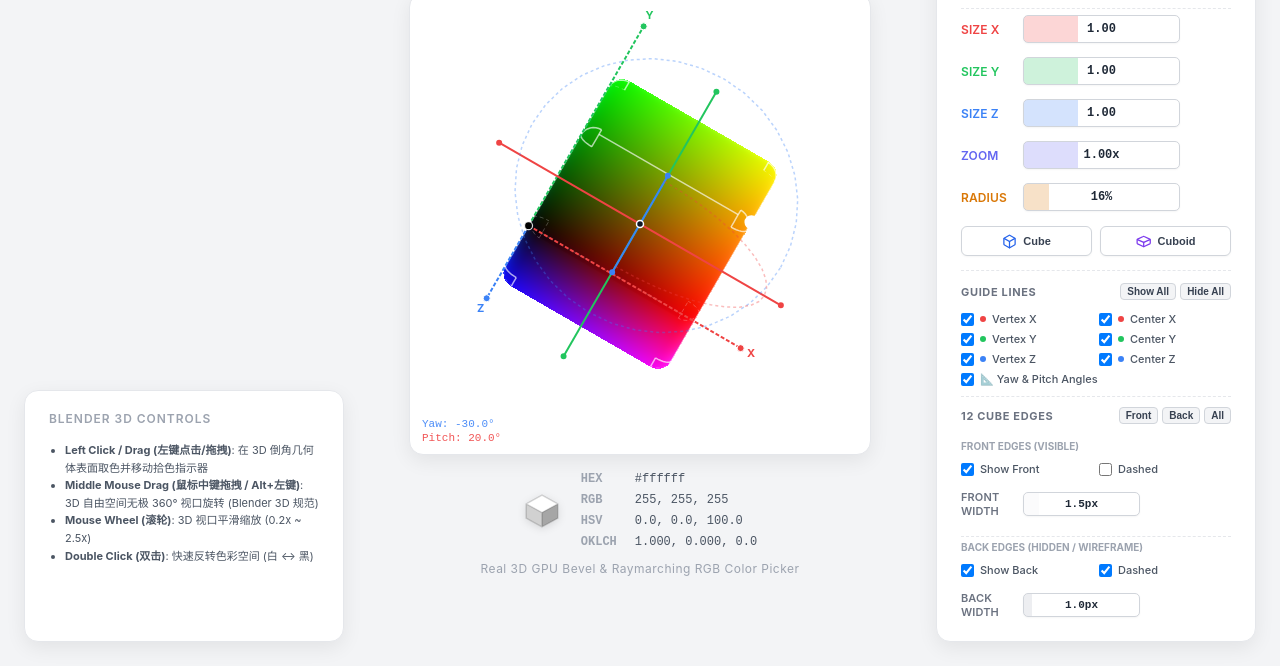
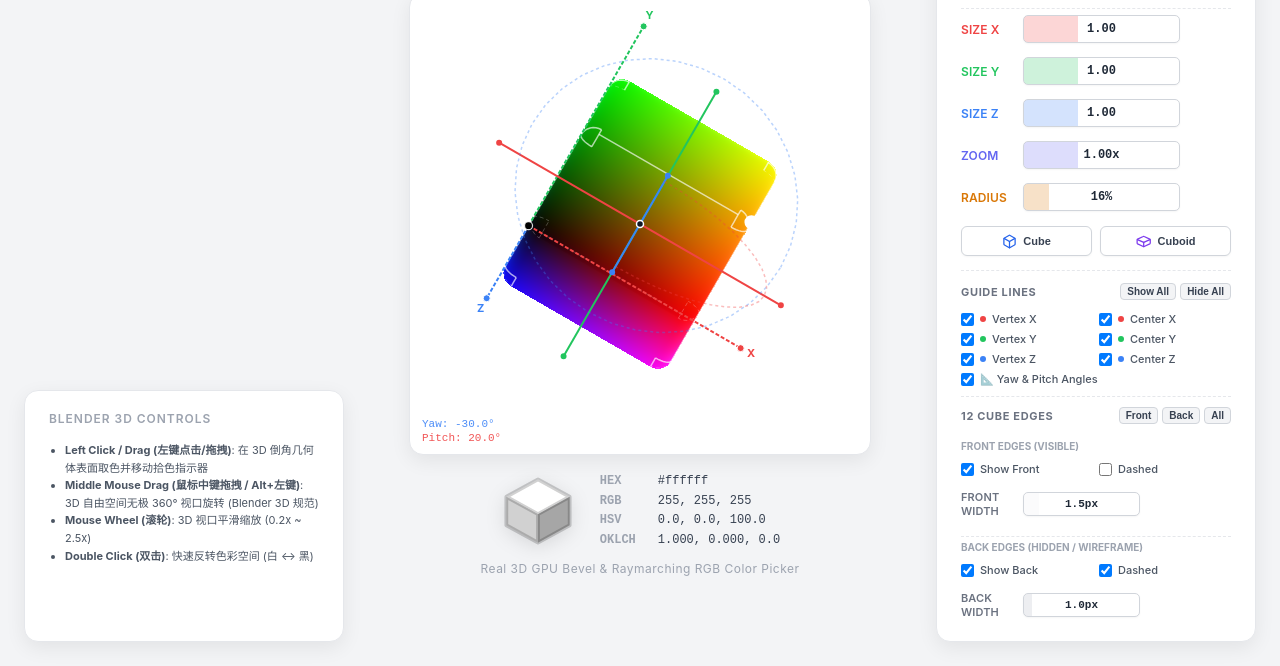
Before and after one commit to connoryang331/color-is-box-rounded, a website: page demo/index.html in a window 1280 px wide. Shown: the part 134-800 px from the top of the page. Drawn offline with Linux system fonts and the light colour scheme.

Commit message:
style(ui): enlarge 3D current color preview cube to 76px and vertically align with 4-line color values

```diff
--- a/demo/index.html
+++ b/demo/index.html
@@ -280,11 +280,11 @@
     <h1>Color Is Box Rounded</h1>
     <div class="panel-holder"><div id="holder"></div></div>
 
-    <!-- Vertical Aligned Gray Values & 3D Current Color Preview Cube -->
-    <div style="display: flex; align-items: center; justify-content: center; gap: 20px; margin-top: 16px;">
-      <!-- 3D Current Color Preview Cube -->
-      <div style="display: flex; flex-direction: column; align-items: center; gap: 4px;">
-        <svg viewBox="0 0 24 24" width="38" height="38" style="filter: drop-shadow(0 2px 4px rgba(0,0,0,0.12));">
+    <!-- Vertical Aligned Gray Values & Enriched 3D Current Color Preview Cube -->
+    <div style="display: flex; align-items: center; justify-content: center; gap: 24px; margin-top: 18px;">
+      <!-- Big 3D Current Color Preview Cube aligned with the 4 text lines -->
+      <div style="display: flex; align-items: center; justify-content: center;">
+        <svg viewBox="0 0 24 24" width="76" height="76" style="filter: drop-shadow(0 4px 10px rgba(0,0,0,0.12));">
           <!-- 3D Cube with 3 illuminated isometric facets filled with current color -->
           <!-- Top face (light) -->
           <polygon points="12,2 22,7.5 12,13 2,7.5" id="cube-face-top" fill="#ffffff" style="transition: fill 0.05s;" />
@@ -293,20 +293,20 @@
           <!-- Right face (dark) -->
           <polygon points="12,13 22,7.5 22,16.5 12,22" id="cube-face-right" fill="#cccccc" style="transition: fill 0.05s;" />
           <!-- Cube wireframe outline -->
-          <path d="M12 2 L22 7.5 L22 16.5 L12 22 L2 16.5 L2 7.5 Z M12 13 L12 22 M12 13 L2 7.5 M12 13 L22 7.5" fill="none" stroke="rgba(0,0,0,0.15)" stroke-width="1" stroke-linejoin="round" />
+          <path d="M12 2 L22 7.5 L22 16.5 L12 22 L2 16.5 L2 7.5 Z M12 13 L12 22 M12 13 L2 7.5 M12 13 L22 7.5" fill="none" stroke="rgba(0,0,0,0.18)" stroke-width="1.2" stroke-linejoin="round" />
         </svg>
       </div>
 
       <!-- Vertical aligned gray values -->
-      <div style="display: flex; flex-direction: column; gap: 4px; font: 12px/1.4 ui-monospace, 'SF Mono', 'Cascadia Code', monospace;">
-        <div style="display: flex; align-items: center;"><span style="width: 54px; font-weight: 600; color: #9ca3af;">HEX</span><span id="v-hex" style="color: #4b5563;">#ffffff</span></div>
-        <div style="display: flex; align-items: center;"><span style="width: 54px; font-weight: 600; color: #9ca3af;">RGB</span><span id="v-rgb" style="color: #4b5563;">255, 255, 255</span></div>
-        <div style="display: flex; align-items: center;"><span style="width: 54px; font-weight: 600; color: #9ca3af;">HSV</span><span id="v-hsv" style="color: #4b5563;">0.0, 0.0, 100.0</span></div>
-        <div style="display: flex; align-items: center;"><span style="width: 54px; font-weight: 600; color: #9ca3af;">OKLCH</span><span id="v-oklch" style="color: #4b5563;">1.000, 0.000, 0.0</span></div>
+      <div style="display: flex; flex-direction: column; justify-content: space-between; height: 76px; font: 12px/1.4 ui-monospace, 'SF Mono', 'Cascadia Code', monospace;">
+        <div style="display: flex; align-items: center;"><span style="width: 58px; font-weight: 600; color: #9ca3af;">HEX</span><span id="v-hex" style="color: #374151; font-weight: 500;">#ffffff</span></div>
+        <div style="display: flex; align-items: center;"><span style="width: 58px; font-weight: 600; color: #9ca3af;">RGB</span><span id="v-rgb" style="color: #374151; font-weight: 500;">255, 255, 255</span></div>
+        <div style="display: flex; align-items: center;"><span style="width: 58px; font-weight: 600; color: #9ca3af;">HSV</span><span id="v-hsv" style="color: #374151; font-weight: 500;">0.0, 0.0, 100.0</span></div>
+        <div style="display: flex; align-items: center;"><span style="width: 58px; font-weight: 600; color: #9ca3af;">OKLCH</span><span id="v-oklch" style="color: #374151; font-weight: 500;">1.000, 0.000, 0.0</span></div>
       </div>
     </div>
 
-    <p class="subtitle" style="margin-top: 10px;">Real 3D GPU Bevel & Raymarching RGB Color Picker</p>
+    <p class="subtitle" style="margin-top: 12px;">Real 3D GPU Bevel & Raymarching RGB Color Picker</p>
   </div>
 
   <div class="panel-info" id="how-card">
```
